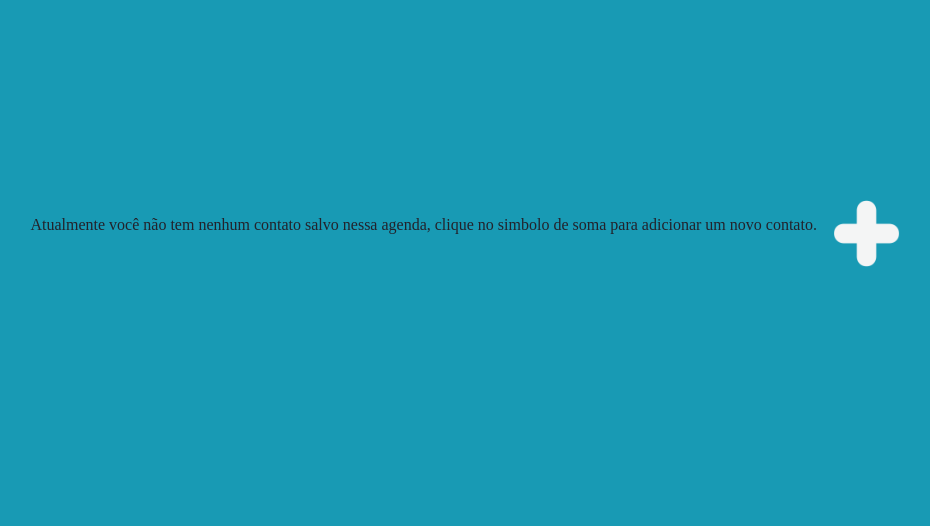
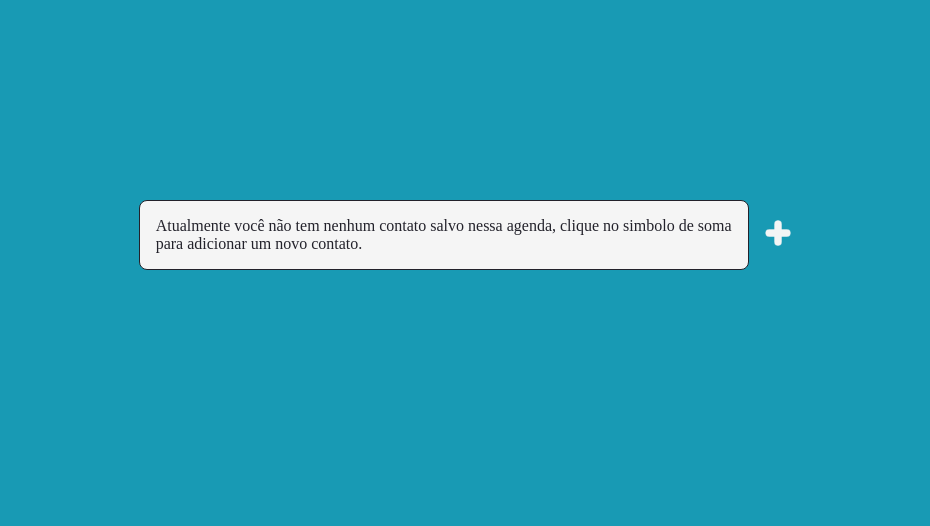
Before and after one commit to Zer0-Zer0/atividade_paranhos_php, a PHP site: page /contatos/ in a window 1280 px wide. Shown: the part 180-706 px from the top of the page, without its empty margins (183-1113 px from the left). Run offline with PHP 8.4, Linux system fonts and the light colour scheme.

Commit message:
Minor changes     *Centralized the "add contact" button     *Changed a No to a N°     *Reduced the name input box on the contactlist to 16 chars maximum     *made some php echo fancier stuff 	modified:   _css/style.css 	modified:   contatos/contact_reader.php 	modified:   contatos/index.php 	modified:   cores/code.php 	modified:   cores/read.php

```diff
--- a/_css/style.css
+++ b/_css/style.css
@@ -175,6 +175,7 @@ button:hover {
 .flex_grid {
     display: flex;
     flex-wrap: wrap;
+    align-items: center;
 
     margin: 1em;
 }
@@ -193,8 +194,8 @@ button:hover {
 
     mask-size: contain;
 
-    width: 5em;
-    height: 5em;
+    width: 2em;
+    height: 2em;
 
     background-color: var(--p-white-01);
     border: 0;
--- a/contatos/contact_reader.php
+++ b/contatos/contact_reader.php
@@ -19,6 +19,6 @@ function echo_contacts()
                 </div>";
         }
     } else {
-        echo "<p>Atualmente você não tem nenhum contato salvo nessa agenda, clique no simbolo de soma para adicionar um novo contato.</p>";
+        echo "<p class='box'>Atualmente você não tem nenhum contato salvo nessa agenda, clique no simbolo de soma para adicionar um novo contato.</p>";
     }
 }
--- a/contatos/index.php
+++ b/contatos/index.php
@@ -35,7 +35,7 @@
 
                 <div class="flex_row">
                     <label for="nome">Nome</label>
-                    <input maxlength="64" type="text" name="name" required>
+                    <input maxlength="16" type="text" name="name" required>
                 </div>
                 <div class="flex_row">
                     <label for="email">Email</label>
--- a/cores/code.php
+++ b/cores/code.php
@@ -12,7 +12,7 @@ function add_classmate()
     <div class='box square'>
         <h1>$nome</h1>
         <div class='flex_row'>
-            <p class='mono'>No de matrícula</p>
+            <p class='mono'>N° de matrícula</p>
             <p class='mono'>$matricula</p>
         </div>
         <div class='flex_row'>
--- a/cores/read.php
+++ b/cores/read.php
@@ -3,5 +3,5 @@ function read_data()
 {
     $data = file_get_contents("../_data/cores.dat");
 
-    echo $data? $data : "Não há nenhum aluno no banco de dados";
+    echo $data? $data : "<p class='box'>Não há nenhum aluno no banco de dados </p>";
 }
```
